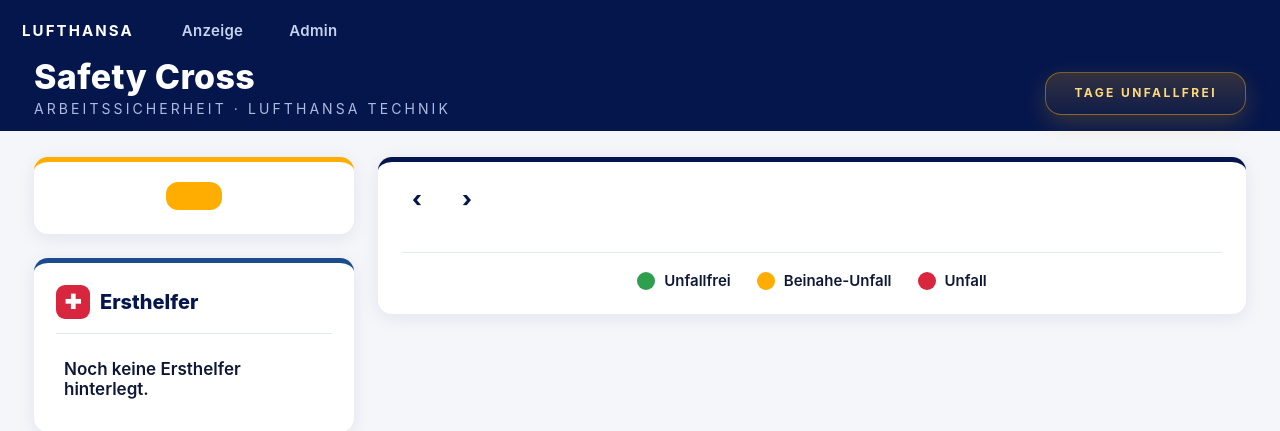
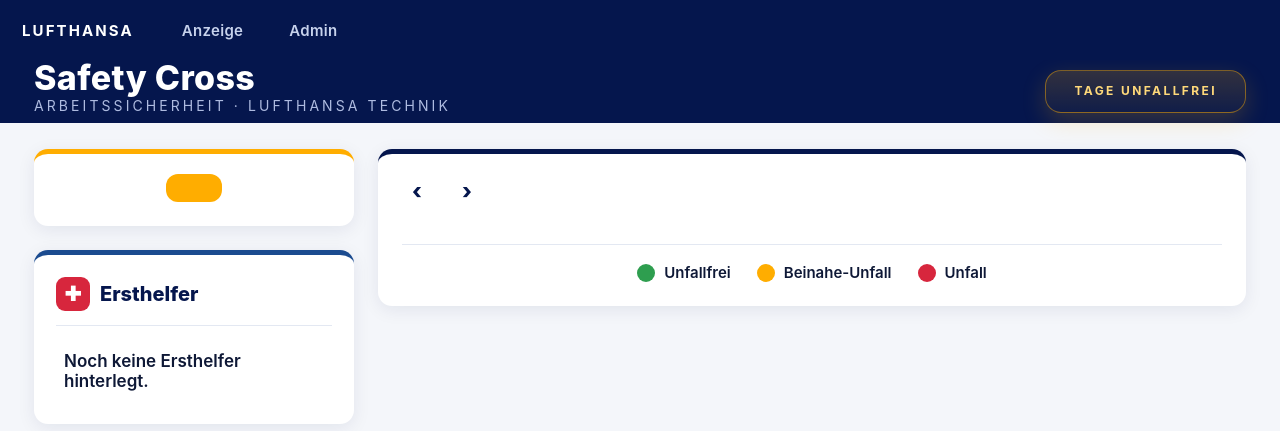
Before and after one commit to 17Trust09/lhtpi, a Flask app: template terminboard/templates/board.html in a window 1280 px wide. Shown: the top 431 px of the page. Run offline with Flask 3, Linux system fonts and the light colour scheme; the template is opened without the code that fills it, so the values that code supplies are empty; parts of the project's set-up code (start-up, migrations or seed data) failed here and were passed over.

Commit message:
fix(safety-cross): Kiosk-Titel buendig oben, Header kompakt

```diff
--- a/tools/safety-cross/static/style.css
+++ b/tools/safety-cross/static/style.css
@@ -68,8 +68,11 @@
     display:flex;align-items:center;justify-content:space-between;gap:20px;
   }
   /* Im Kiosk sitzt die Tabbar direkt ueber dem Header - der grosse
-     Kopf-Abstand (26px) waere dort ein leerer Streifen. Weniger Luft. */
-  body.kiosk .kiosk-header{padding-top:0;padding-bottom:14px}
+     Kopf-Abstand (26px) waere dort ein leerer Streifen. Titel buendig oben,
+     kompakter Header. */
+  body.kiosk .kiosk-header{padding-top:0;padding-bottom:10px;align-items:flex-start}
+  body.kiosk .kiosk-title h1{line-height:1.05}
+  body.kiosk .kiosk-title .sub{margin-top:2px;line-height:1.1}
   .kiosk-header .left{display:flex;align-items:center;gap:16px}
   .kiosk-title h1{font-size:34px;font-weight:800;letter-spacing:.01em;line-height:1}
   .kiosk-title .sub{font-size:14px;color:#aebbe0;letter-spacing:.22em;text-transform:uppercase;margin-top:6px}
```
Also changed, not shown: 1 other file.
